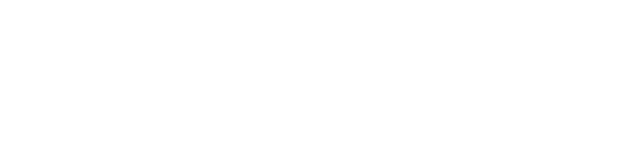
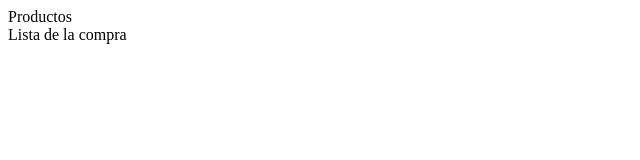
Before and after one commit to luiscacostas/listacompra, a plain HTML site: page index.html in a window 1280 px wide. Shown: the whole page, without its empty margins (0-640 px from the left). Drawn offline with Linux system fonts and the light colour scheme.

Commit message:
estructura de html creada

```diff
--- a/index.html
+++ b/index.html
@@ -7,6 +7,10 @@
     <link rel="stylesheet" href="style.css">
 </head>
 <body>
+    <main class="contenedor">
+        <div>Productos</div>
+        <div>Lista de la compra</div>
+    </main>
     <script src="script.js"></script>
 </body>
 </html>
```
